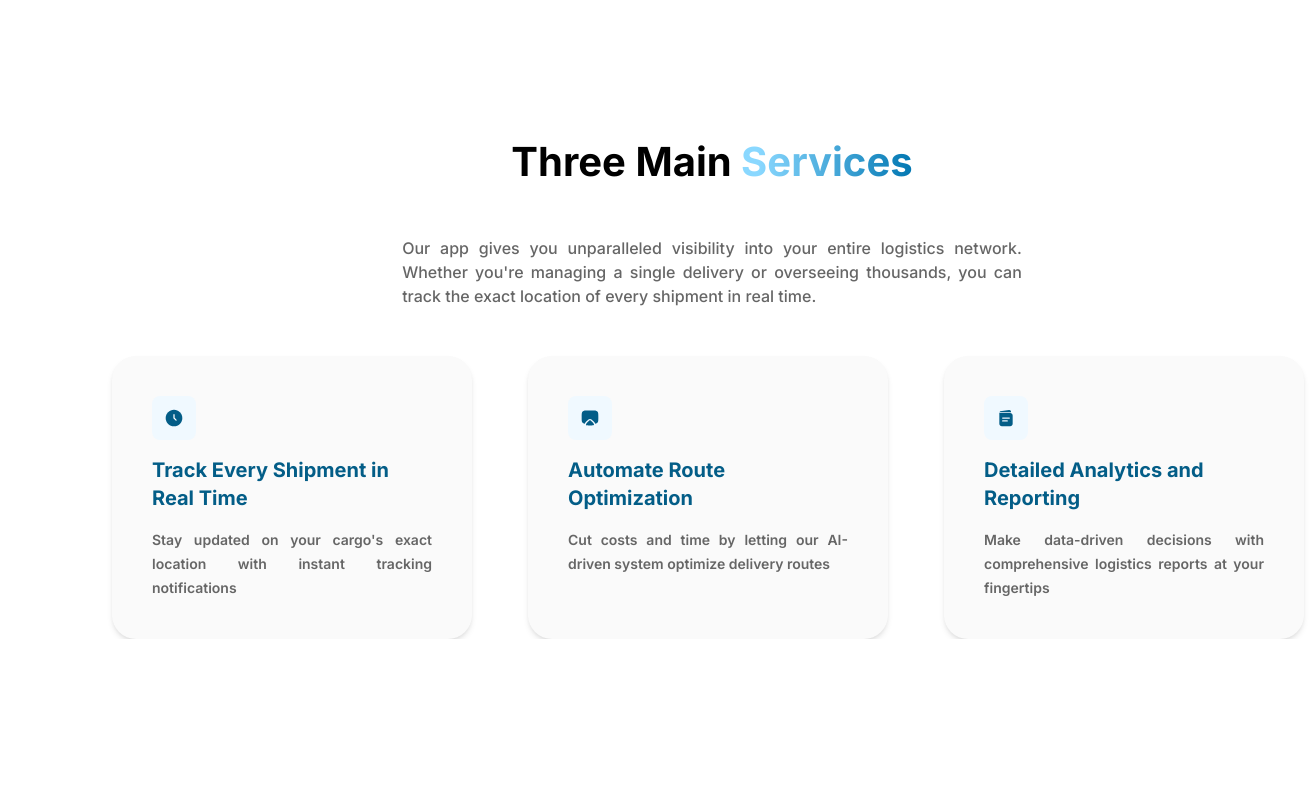
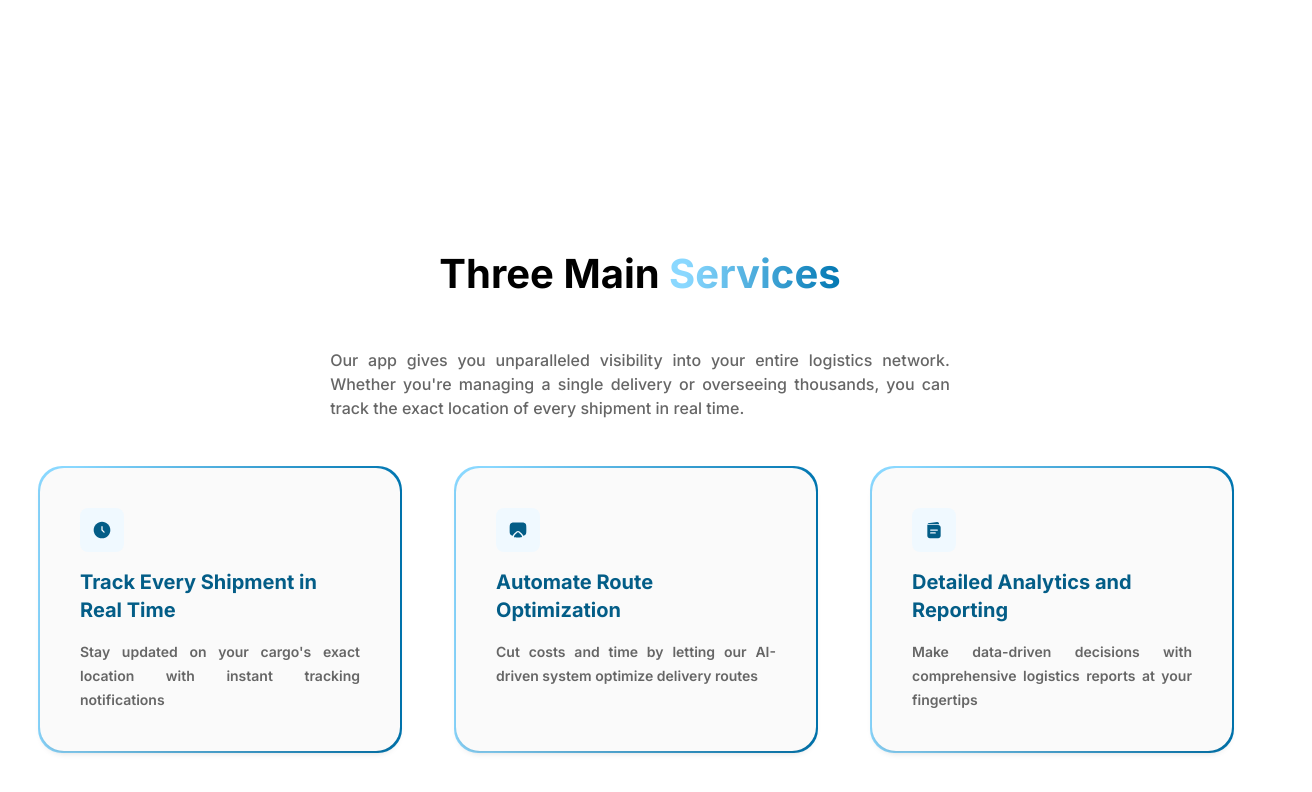
Before and after one commit to mazaherireza/swiftlogix, a React (Vite) app: page / in a window 1280 px wide. Shown: the part 654-1446 px from the top of the page, 1312 px wide, since content can reach past the window. Before the commit the page ends 1293 px from the top, so only its background shows below. Built offline with nearby package versions, Linux system fonts and the light colour scheme.

Commit message:
Add Gradient Border to Cards

```diff
--- a/src/components/service-card/service-card.module.css
+++ b/src/components/service-card/service-card.module.css
@@ -10,6 +10,8 @@
   border-radius: var(--border-radius-6);
 
   box-shadow: var(--shadow-500);
+
+  position: relative;
 
   .icon {
     color: var(--color-primary);
@@ -46,4 +48,20 @@
 
     text-align: justify;
   }
+
+  &::before {
+    content: "";
+
+    position: absolute;
+    inset: -2px;
+    z-index: -1;
+
+    background-image: linear-gradient(
+      to right,
+      hsl(200deg 100% 77%) 10%,
+      hsl(200deg 99% 35%) 100%
+    );
+
+    border-radius: inherit;
+  }
 }
--- a/src/components/services/services.module.css
+++ b/src/components/services/services.module.css
@@ -4,7 +4,7 @@
 
   inline-size: min(var(--layout-size-1), 100% - 2rem);
 
-  margin-inline: 7rem auto;
+  margin: 7rem auto;
 
   h2 {
     font-size: 2.5rem;
```
